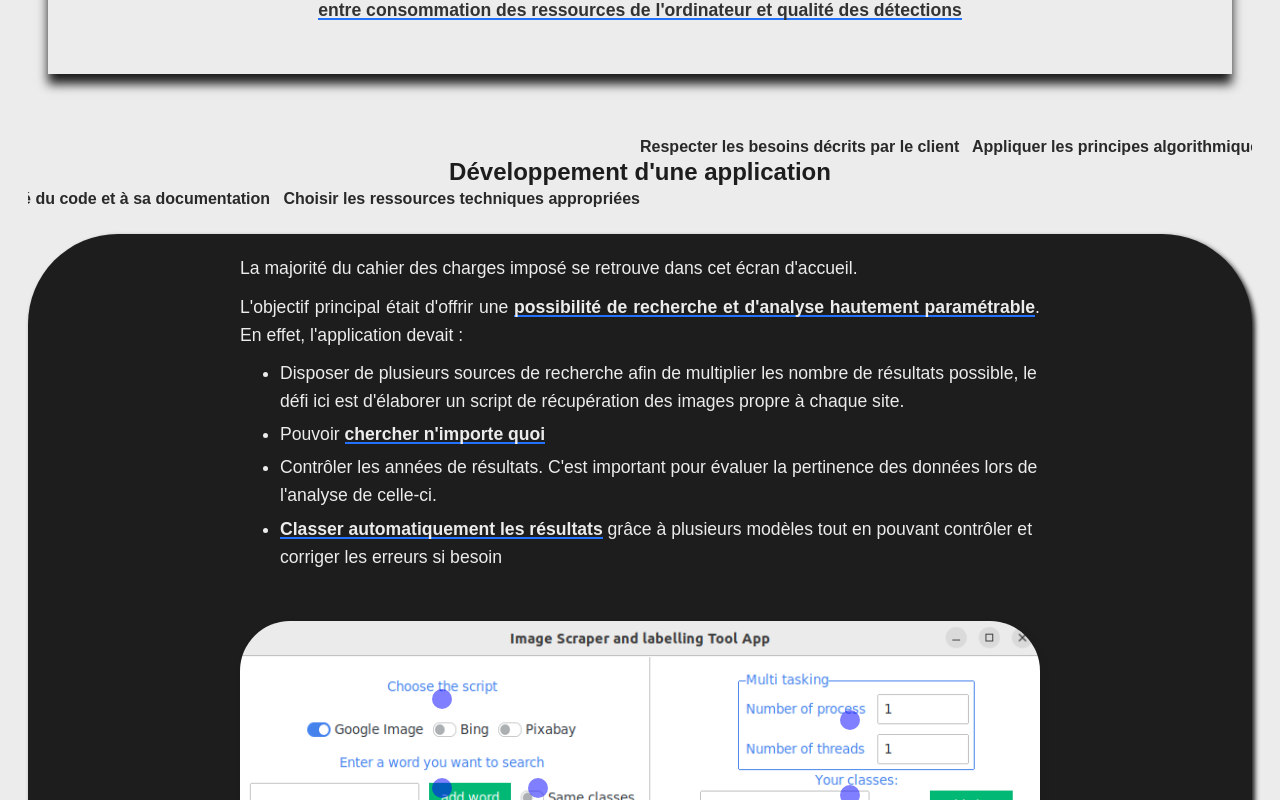
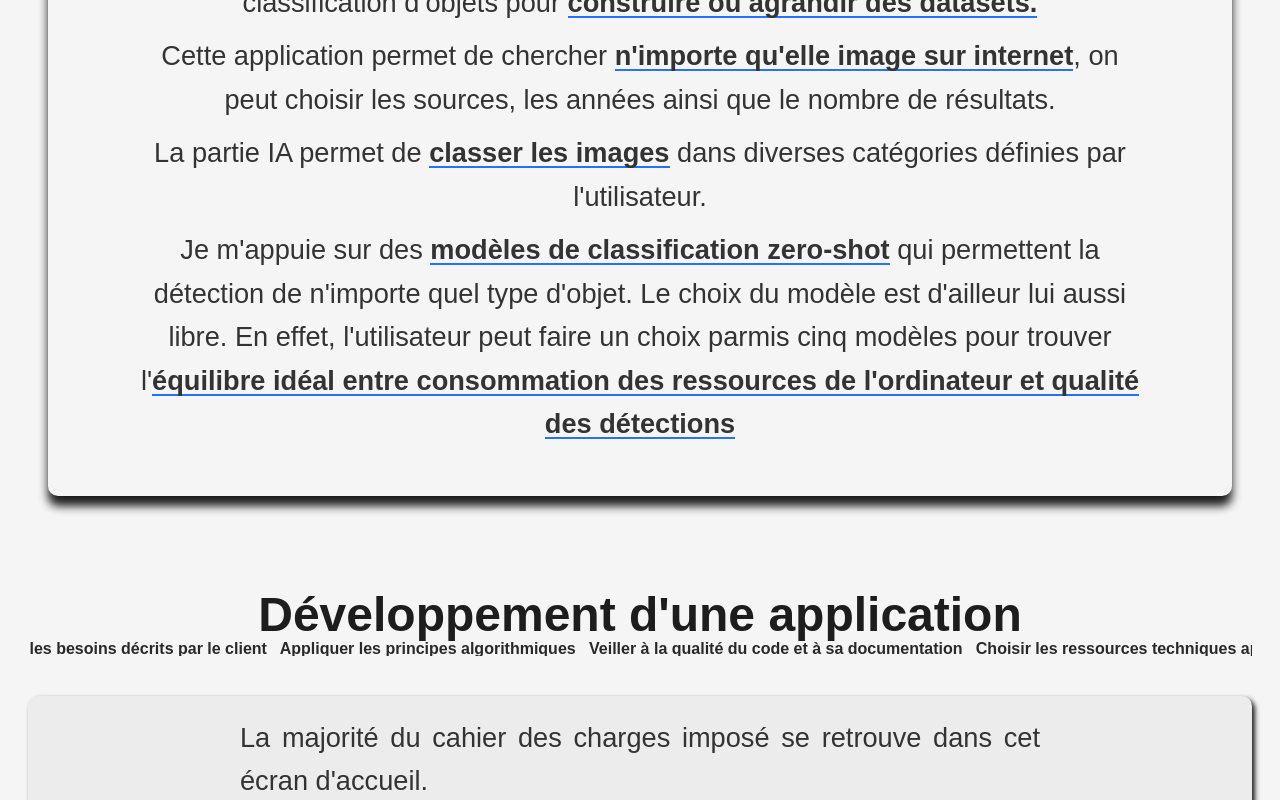
Before and after one commit to EnzoBellicaud/portfolio, a Vue app: page /projects/stageWebScraping in a window 1280 px wide. Shown: the part 680-1480 px from the top of the page. Built offline with nearby package versions, Linux system fonts and the light colour scheme.

Commit message:
republication de la v2

```diff
--- a/src/App.vue
+++ b/src/App.vue
@@ -36,7 +36,9 @@ export default {
   --noir1 : #1D1D1D;
   --noir2 : #292929;
   --bleu1 : #2272FF;
-  --blanc1 : #ececec;
+  --blanc2 : #ececec;
+  --blanc1 : #f6f5f5;
+
 }
 
 :root[data-theme="dark"] {
@@ -123,20 +125,19 @@ footer {
 }
 
 h2 {
-  font-size: 2em;
+  font-size: 3.2em;
   padding: 50px 20px 20px 20px;
   margin-bottom: 10px;
   text-align: center;
 }
 
 h3 {
-  font-size: 1.5em;
-  margin-top: 20px;
+  font-size: 3em;
   text-align: center;
 }
 
 p {
-  font-size: 1.1em;
+  font-size: 1.7em;
   margin: 10px 0;
   text-align: justify;
 }
--- a/src/components/ImageWithBubbles.vue
+++ b/src/components/ImageWithBubbles.vue
@@ -66,11 +66,15 @@ export default {
   align-items: center;
   max-width: 1000px;
   margin: auto;
+  background-color: var(--noir1);
+  color : var(--blanc1);
 }
 
 .image-container {
   position: relative;
   width: 100%;
+  background-color: var(--noir1);
+  border-radius: 50px;
 }
 
 .main-image {
@@ -84,19 +88,15 @@ export default {
   width: 20px;
   height: 20px;
   border-radius: 50%;
-  background-color: rgba(0, 0, 255, 0.5);
+  background-color: rgba(12, 40, 94, 0.5);
   cursor: pointer;
 }
 
 .description {
   margin-top: 20px;
-  background-color: var(--noir1);
-  color: var(--blanc1);
   padding: 10px;
   border-radius: 5px;
-  box-shadow: 0 0 10px rgba(0, 0, 0, 0.5);
-  width: 100%;
-  max-width: 300px;
+  width: 95%;
   word-wrap: break-word;
 }
 
--- a/src/views/projects/StageWebScraping.vue
+++ b/src/views/projects/StageWebScraping.vue
@@ -22,12 +22,11 @@
       <div class="title-container">
         <h3 class="title">Développement d'une application</h3>
         <div class="scrolling-text-top">Respecter les besoins décrits par le client &nbsp; Appliquer les principes algorithmiques &nbsp; Veiller à la qualité du code et à sa documentation &nbsp; Choisir les ressources techniques appropriées</div>
-        <div class="scrolling-text-bottom">Respecter les besoins décrits par le client &nbsp; Appliquer les principes algorithmiques &nbsp; Veiller à la qualité du code et à sa documentation &nbsp; Choisir les ressources techniques appropriées</div>
       </div>
       <div class="container dark row">
         <div class="description">
           <p>La majorité du cahier des charges imposé se retrouve dans cet écran d'accueil.</p>
-          <p>L'objectif principal était d'offrir une <span class="important">possibilité de recherche et d'analyse hautement paramétrable</span>. En effet, l'application devait :</p>
+          <p>L'objectif principal était d'offrir une <span class="important">possibilité de recherche et d'analyse hautement paramétrable</span>. En effet, l'application devait&nbsp;:</p>
           <ul>
             <li>Disposer de plusieurs sources de recherche afin de multiplier les nombre de résultats possible, le défi ici est d'élaborer un script de récupération des images propre à chaque site.</li>
             <li>Pouvoir <span class="important">chercher n'importe quoi</span></li>
@@ -56,11 +55,10 @@
       <div class="title-container">
         <h3 class="title">Conduire un projet</h3>
         <div class="scrolling-text-top">communiquer efficacement avec les différents acteurs d'un projet &nbsp; adopter une démarche proactive, créative et critique &nbsp;</div>
-        <div class="scrolling-text-bottom">communiquer efficacement avec les différents acteurs d'un projet &nbsp; adopter une démarche proactive, créative et critique &nbsp;</div>
       </div>
       <div class="container dark row">
         <div class="description">
-          <p>Pour assurer le suivi du projet, je tenais <span class="important">un journal quotidien</span> des tâches réalisées et de celles restant à accomplir Cette liste comprenait un code couleur pour indiquer mon avancement. Il est ainsi simple de s'appercevoir que j'ai eu un problème avec l'implémentation du modèle anomaly clip.</p>
+          <p>Pour assurer le suivi du projet, je tenais <span class="important">un journal quotidien</span> des tâches réalisées et de celles restant à accomplir Cette liste comprenait un <span class="important">code couleur</span> pour indiquer mon avancement. Il est ainsi simple de s'appercevoir que j'ai eu un problème avec l'implémentation du modèle anomaly clip.</p>
           <p><span class="important">Je restais agile</span> car pendant l'avancement de l'application les perspectives de ce qui était possible pouvait évoluer. Pour cela je faisais <span class="important">une démonstration deux fois par semaine</span> minimum dont une souvent le vendredi pour regarder l'avancement de la semaine.</p>
           <p>Le suivi était également effectué grâce à <span class="important">des commits réguliers</span> et une séparation entre les branches de développement (dev) et principale (main) pour <span class="important">garantir une version toujours stable du logiciel.</span></p>
         </div>
@@ -115,20 +113,20 @@ export default {
           ]
         },
         {src: 'stageWebScraping/startingPage1.png', bubbles : [
-            {top: '10%', left: '24%', description: 'Choix des sources de recherche'},
-            {top: '23%', left: '24%', description: 'Ajout de mots de recherche' },
-            {top: '23%', left: '36%', description: 'Activation de classes identiques aux mots de recherche' },
-            {top: '38%', left: '24%', description: 'Liste des mots de recherche'},
-            {top: '59%', left: '15%', description: 'Période de recherche'},
-            {top: '59%', left: '30%', description: 'Quantité de résultats de recherche pour chaque mot et chaque année'},
-            {top: '69%', left: '23%', description: 'Activation de l\'ajout d\'images locales pour les classer'},
-            {top: '13%', left: '75%', description: 'Optimisation des performances : Le nombre de processus améliore la vitesse de l\'IA tandis que le nombre de threads améliore la vitesse du scraper.'},
-            {top: '24%', left: '75%', description: 'Ajout des classes, ce champ est désactivé lorsque le bouton "Sames classes" est actif.'},
-            {top: '30%', left: '75%', description: 'Liste des classes'},
-            {top: '40%', left: '75%', description: 'Choix de l\'IA et de ses paramètres (sa précision)'},
-            {top: '77%', left: '30%', description: 'Bouton pour lancer les recherches. Celui-ci affiche "loading" après le lancement du programme.'},
-            {top: '77%', left: '47%', description: 'Permet de choisir si l\'utilisateur veut contrôler les résultats.'},
-            {top: '77%', left: '66%', description: 'Permet de choisir si l\'utilisateur veut que l\'IA classe les résultats.'},
+            {top: '11%', left: '24%', description: 'Choix des sources de recherche'},
+            {top: '24%', left: '24%', description: 'Ajout de mots de recherche' },
+            {top: '24%', left: '36%', description: 'Activation de classes identiques aux mots de recherche' },
+            {top: '39%', left: '24%', description: 'Liste des mots de recherche'},
+            {top: '62%', left: '15%', description: 'Période de recherche'},
+            {top: '62%', left: '34%', description: 'Quantité de résultats de recherche pour chaque mot et chaque année'},
+            {top: '73%', left: '23%', description: 'Activation de l\'ajout d\'images locales pour les classer'},
+            {top: '14%', left: '75%', description: 'Optimisation des performances : Le nombre de processus améliore la vitesse de l\'IA tandis que le nombre de threads améliore la vitesse du scraper.'},
+            {top: '25%', left: '75%', description: 'Ajout des classes, ce champ est désactivé lorsque le bouton "Sames classes" est actif.'},
+            {top: '31%', left: '75%', description: 'Liste des classes'},
+            {top: '43%', left: '76%', description: 'Choix de l\'IA et de ses paramètres (sa précision)'},
+            {top: '81%', left: '30%', description: 'Bouton pour lancer les recherches. Celui-ci affiche "loading" après le lancement du programme.'},
+            {top: '81%', left: '47%', description: 'Permet de choisir si l\'utilisateur veut contrôler les résultats.'},
+            {top: '81%', left: '66%', description: 'Permet de choisir si l\'utilisateur veut que l\'IA classe les résultats.'},
           ]
         },
         {src: 'stageWebScraping/waitingPage1.png', bubbles : [
@@ -227,11 +225,12 @@ export default {
   display: flex;
   align-items: center;
   justify-content: center;
-  margin-bottom: 20px;
-  margin-top: 40px;
+  margin-bottom: 40px;
+  margin-top: 60px;
 }
 
 .title {
+  align-items: center;
   position: relative;
   z-index: 2;
   color: var(--noir1);
@@ -239,12 +238,11 @@ export default {
 
 .scrolling-text-top {
   position: absolute;
-  top: 65%;
+  top: 75%;
   white-space: nowrap;
   font-weight: bold;
   font-size: 1em;
   color: var(--noir2);
-  animation: scroll-left 20s linear infinite;
 }
 
 .scrolling-text-bottom {
@@ -257,9 +255,8 @@ export default {
   animation: scroll-right 20s linear infinite;
 }
 .dark {
-  background-color: var(--noir1);
-  border-radius: 90px;
-  color : var(--blanc1);
+  border-radius: 10px;
+  background-color: var(--blanc2);
   box-shadow: 3px 3px 5px var(--noir1) ;
 }
 @keyframes scroll-right {
@@ -292,11 +289,13 @@ export default {
 .shadow-top {
   padding: 40px;
   box-shadow: 0px 10px 10px var(--noir1) ;
+  border-radius: 0 0 10px 10px;
 }
 .shadow-bottom{
   margin-top: 80px;
   padding: 40px;
   box-shadow: 0px -10px 10px var(--noir1) ;
+  border-radius: 10px 10px 0 0;
 }
 @media (max-width: 600px) {
 
```
